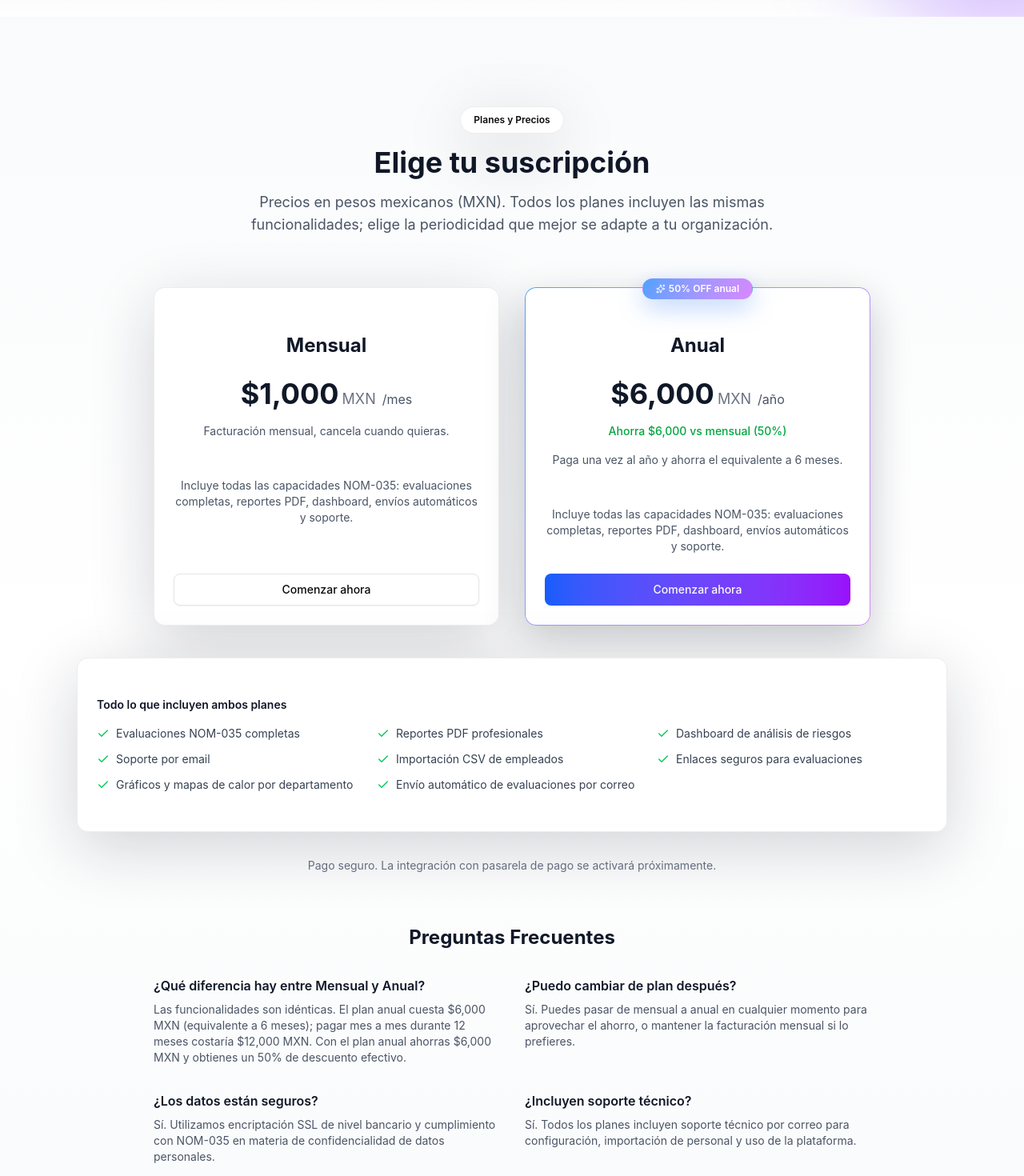
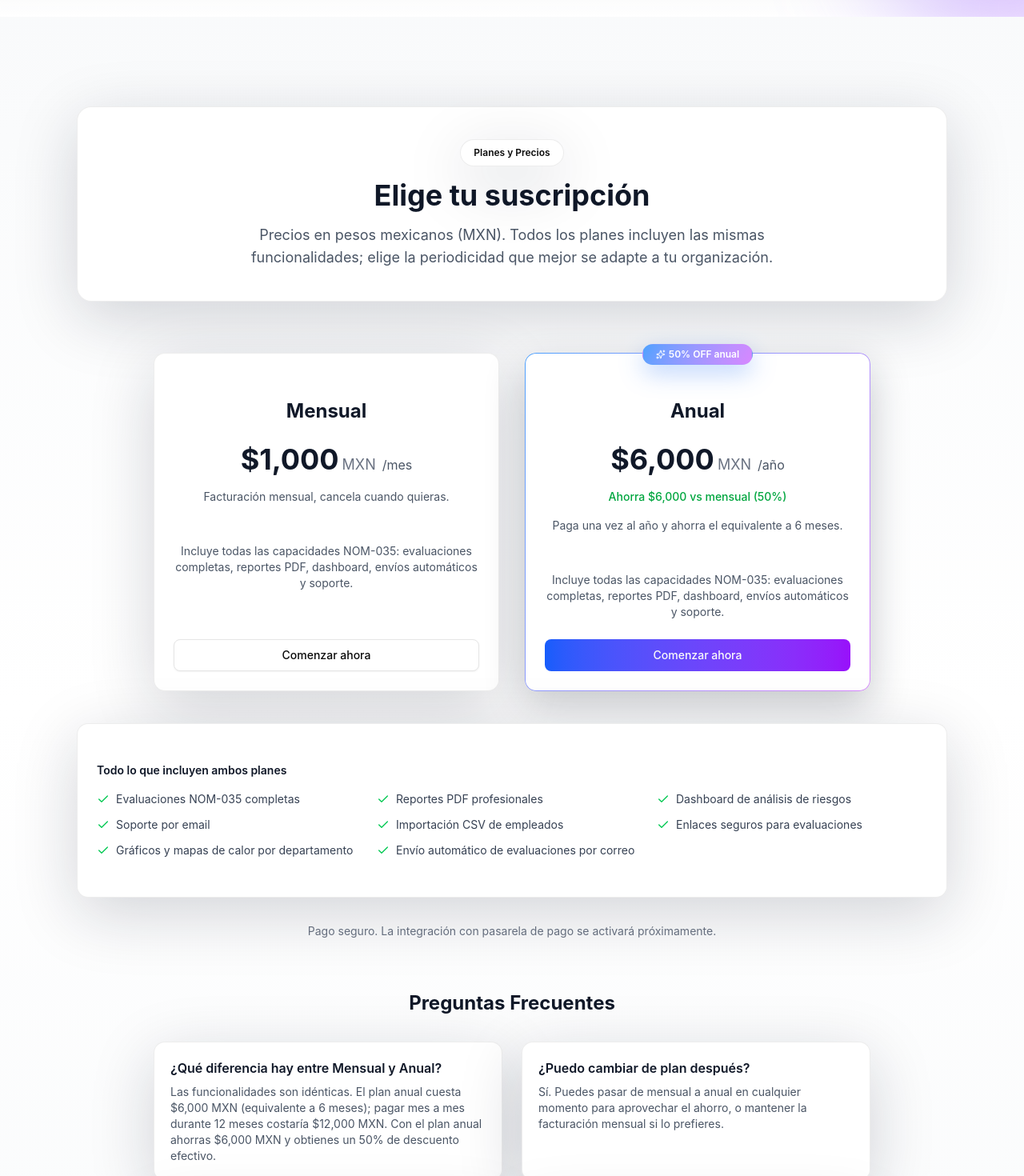
Before and after one commit to BryanPMX/Entorno-35, a Next.js app in the folder web/frontend/: page / in a window 1280 px wide. Shown: the part 3400-4870 px from the top of the page at 80% size. Built offline with nearby package versions, Linux system fonts and the light colour scheme; no server answers.

Commit message:
style: unify pricing and faq blocks with propagated glass theme and consistent section styling

```diff
--- a/web/frontend/components/marketing/pricing-section.tsx
+++ b/web/frontend/components/marketing/pricing-section.tsx
@@ -56,7 +56,7 @@ export function PricingSection() {
       <div className="absolute inset-0 -z-10 soft-grid opacity-45" />
       <div className="max-w-6xl mx-auto px-4 sm:px-6 lg:px-8">
         {/* Section Header */}
-        <div className="text-center mb-16">
+        <div className="text-center mb-16 glass-panel rounded-2xl p-8 md:p-10 border border-white/50 dark:border-white/10 shadow-lg">
           <Badge variant="outline" className="mb-4 glass-panel px-4 py-2">
             Planes y Precios
           </Badge>
@@ -161,41 +161,41 @@ export function PricingSection() {
           <h3 className="text-2xl font-bold text-gray-900 mb-8">
             Preguntas Frecuentes
           </h3>
-          <div className="grid md:grid-cols-2 gap-8 max-w-4xl mx-auto text-left">
-            <div>
-              <h4 className="font-semibold text-gray-900 mb-2">
+          <div className="grid md:grid-cols-2 gap-6 max-w-4xl mx-auto text-left">
+            <div className="glass-panel rounded-xl p-5 border border-white/50 dark:border-white/10">
+              <h4 className="font-semibold text-gray-900 dark:text-white mb-2">
                 ¿Qué diferencia hay entre Mensual y Anual?
               </h4>
-              <p className="text-gray-600 text-sm">
+              <p className="text-gray-600 dark:text-gray-300 text-sm">
                 Las funcionalidades son idénticas. El plan anual cuesta $6,000 MXN (equivalente a 6 meses);
                 pagar mes a mes durante 12 meses costaría $12,000 MXN. Con el plan anual ahorras $6,000 MXN
                 y obtienes un 50% de descuento efectivo.
               </p>
             </div>
-            <div>
-              <h4 className="font-semibold text-gray-900 mb-2">
+            <div className="glass-panel rounded-xl p-5 border border-white/50 dark:border-white/10">
+              <h4 className="font-semibold text-gray-900 dark:text-white mb-2">
                 ¿Puedo cambiar de plan después?
               </h4>
-              <p className="text-gray-600 text-sm">
+              <p className="text-gray-600 dark:text-gray-300 text-sm">
                 Sí. Puedes pasar de mensual a anual en cualquier momento para
                 aprovechar el ahorro, o mantener la facturación mensual si lo
                 prefieres.
               </p>
             </div>
-            <div>
-              <h4 className="font-semibold text-gray-900 mb-2">
+            <div className="glass-panel rounded-xl p-5 border border-white/50 dark:border-white/10">
+              <h4 className="font-semibold text-gray-900 dark:text-white mb-2">
                 ¿Los datos están seguros?
               </h4>
-              <p className="text-gray-600 text-sm">
+              <p className="text-gray-600 dark:text-gray-300 text-sm">
                 Sí. Utilizamos encriptación SSL de nivel bancario y cumplimiento
                 con NOM-035 en materia de confidencialidad de datos personales.
               </p>
             </div>
-            <div>
-              <h4 className="font-semibold text-gray-900 mb-2">
+            <div className="glass-panel rounded-xl p-5 border border-white/50 dark:border-white/10">
+              <h4 className="font-semibold text-gray-900 dark:text-white mb-2">
                 ¿Incluyen soporte técnico?
               </h4>
-              <p className="text-gray-600 text-sm">
+              <p className="text-gray-600 dark:text-gray-300 text-sm">
                 Sí. Todos los planes incluyen soporte técnico por correo para
                 configuración, importación de personal y uso de la plataforma.
               </p>
```
